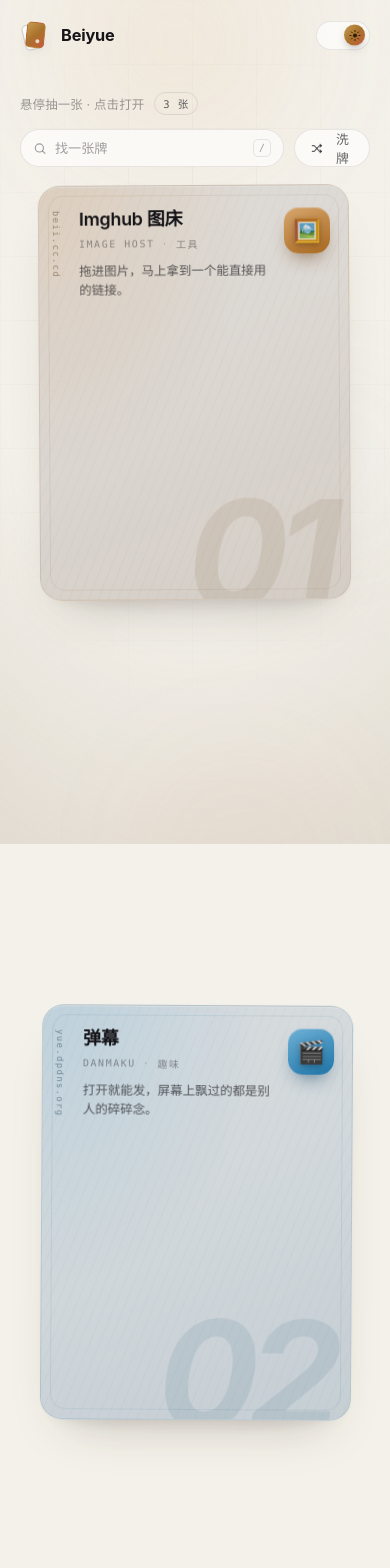
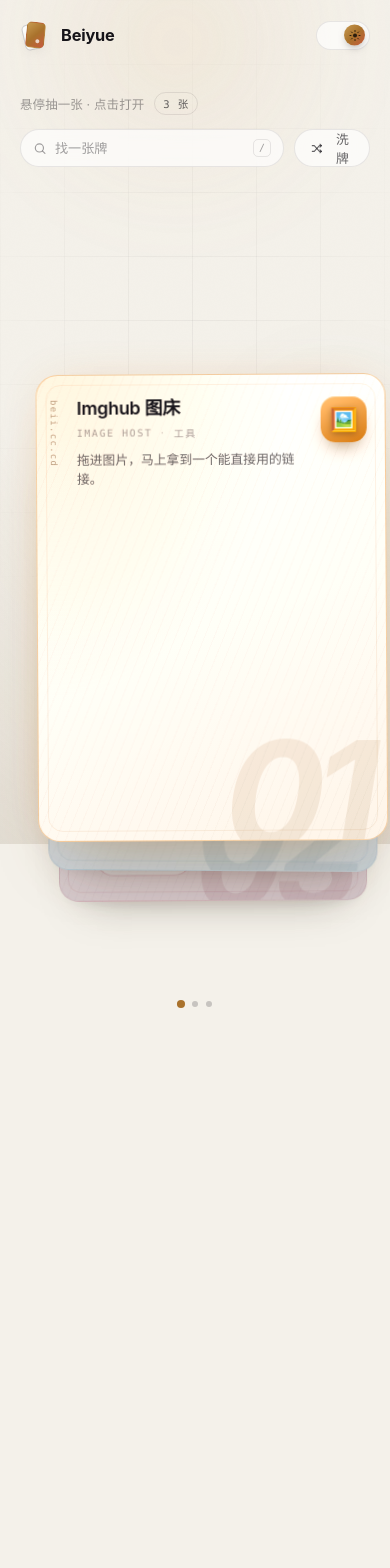
Before and after one commit to yinyiqu/beiyue-home, a Vue app: page / in a window 390 px wide. Shown: the top 1568 px of the page. Built offline with nearby package versions, Linux system fonts and the light colour scheme.

Commit message:
feat: rename image host to Imghub, add danmaku card, card lift effect

```diff
--- a/src/components/Deck.vue
+++ b/src/components/Deck.vue
@@ -1,56 +1,85 @@
 <script setup>
-import { onBeforeUnmount, onMounted, ref } from 'vue'
+import { computed, nextTick, onBeforeUnmount, onMounted, ref, watch } from 'vue'
 import DeckCard from './DeckCard.vue'
 
-defineProps({
+const props = defineProps({
   apps: { type: Array, default: () => [] },
   deal: { type: Number, default: 0 }
 })
 const emit = defineEmits(['clear'])
 
 const deckEl = ref(null)
+const stageEl = ref(null)
+const progress = ref(0)
+const count = computed(() => props.apps.length)
+
+/** 每一张牌占 80% 屏高，末尾再留一屏收尾 */
+const sectionHeight = computed(() => `${Math.max(1, count.value - 1) * 80 + 100}vh`)
+
 let raf = 0
 
-/** 滚动时只让「当前那张」突出：其余压暗 */
-function updateActive() {
-  const items = Array.from(deckEl.value?.querySelectorAll('.deck__item') || [])
-  if (!items.length) return
-  // 当前突出的，是最上面那张「已经升起」的牌：它的顶边一进入视口就算数
-  const vh = window.innerHeight
-  let active = 0
-  for (let i = 0; i < items.length; i++) {
-    if (items[i].getBoundingClientRect().top < vh * 0.9) active = i
-  }
-  items.forEach((el, i) => el.classList.toggle('is-active', i === active))
-  raf = 0
-}
-function onScroll() {
-  if (!raf) raf = requestAnimationFrame(updateActive)
+function clamp(v, min, max) {
+  return Math.min(max, Math.max(min, v))
 }
 
-onMounted(() => {
-  updateActive()
-  window.addEventListener('scroll', onScroll, { passive: true })
-  window.addEventListener('resize', onScroll)
-})
-onBeforeUnmount(() => {
-  window.removeEventListener('scroll', onScroll)
-  window.removeEventListener('resize', onScroll)
-  if (raf) cancelAnimationFrame(raf)
-})
+/** 滚动进度 → 每张牌的层叠位置（0 = 最前面那张） */
+function frame() {
+  raf = 0
+  const section = deckEl.value
+  if (!section) return
+  const vh = window.innerHeight
+  const step = vh * 0.8
+  const top = section.getBoundingClientRect().top + window.scrollY
+  const p = clamp((window.scrollY - top) / step, 0, Math.max(0, count.value - 1))
+  progress.value = p
 
-/** ↑↓ / ←→ 在牌堆里移动焦点，Enter 由链接自己处理 */
+  const items = Array.from(stageEl.value?.querySelectorAll('.deck__item') || [])
+  items.forEach((el, i) => {
+    const offset = i - p // 0 在最前；正数叠在后面；负数已经翻过去
+    let transform = ''
+    let opacity = 1
+
+    if (offset >= 0) {
+      // 后面的牌：略微缩小、向下错开，露出一条边；轮到它时自然向上归位
+      const d = Math.min(offset, 3)
+      transform = `translate3d(0, ${d * 44}px, 0) scale(${1 - d * 0.06})`
+      opacity = offset > 2.7 ? 0 : 1
+    } else {
+      // 翻过去的牌：加速向上飞走并淡出，把位置让给下一张
+      const t = Math.min(1, -offset)
+      const ease = 1 - Math.pow(1 - t, 3)
+      transform = `translate3d(0, ${-ease * 150}%, 0) rotate(${-ease * 9}deg) scale(${1 - ease * 0.08})`
+      opacity = Math.max(0, 1 - t * 1.15)
+    }
+
+    el.style.transform = transform
+    el.style.opacity = String(opacity)
+    el.style.zIndex = String(20 - i)
+    el.style.pointerEvents = offset > 0.5 ? 'none' : 'auto'
+    el.inert = offset > 0.5
+    el.classList.toggle('is-active', Math.abs(offset) < 0.6)
+  })
+}
+
+function onScroll() {
+  if (!raf) raf = requestAnimationFrame(frame)
+}
+
+function scrollToIndex(index) {
+  const section = deckEl.value
+  if (!section) return
+  const vh = window.innerHeight
+  const top = section.getBoundingClientRect().top + window.scrollY
+  window.scrollTo({ top: top + index * vh * 0.8, behavior: 'smooth' })
+}
+
 function moveFocus(step) {
-  const cards = Array.from(deckEl.value?.querySelectorAll('.card') || [])
+  const cards = Array.from(stageEl.value?.querySelectorAll('.card') || [])
   if (!cards.length) return
   const current = cards.indexOf(document.activeElement)
-  const next =
-    current === -1
-      ? step > 0
-        ? 0
-        : cards.length - 1
-      : Math.min(Math.max(current + step, 0), cards.length - 1)
-  cards[next]?.focus()
+  const next = current === -1 ? 0 : Math.min(Math.max(current + step, 0), cards.length - 1)
+  scrollToIndex(next)
+  window.setTimeout(() => cards[next]?.focus({ preventScroll: true }), 420)
 }
 
 function onKeydown(event) {
@@ -62,21 +91,48 @@
   } else if (key === 'ArrowUp' || key === 'ArrowLeft') {
     event.preventDefault()
     moveFocus(-1)
-  } else if (key === 'Home') {
-    event.preventDefault()
-    moveFocus(-999)
-  } else if (key === 'End') {
-    event.preventDefault()
-    moveFocus(999)
   }
 }
+
+// 搜索 / 洗牌后 DOM 重建，需要重新算一次层叠位置
+watch(
+  () => props.apps.map((a) => a.id).join('|') + '#' + props.deal,
+  () => nextTick(frame)
+)
+
+onMounted(() => {
+  frame()
+  window.addEventListener('scroll', onScroll, { passive: true })
+  window.addEventListener('resize', onScroll)
+})
+onBeforeUnmount(() => {
+  window.removeEventListener('scroll', onScroll)
+  window.removeEventListener('resize', onScroll)
+  if (raf) cancelAnimationFrame(raf)
+})
 </script>
 
 <template>
   <div class="deck-root">
-    <div v-if="apps.length" ref="deckEl" class="deck" @keydown="onKeydown">
-      <div v-for="(app, i) in apps" :key="`${app.id}-${deal}`" class="deck__item" :style="{ '--i': i }">
-        <DeckCard :app="app" :index="i" :is-last="i === apps.length - 1" />
+    <div v-if="apps.length" ref="deckEl" class="deck" :style="{ height: sectionHeight }">
+      <div ref="stageEl" class="deck__stage" @keydown="onKeydown">
+        <div
+          v-for="(app, i) in apps"
+          :key="`${app.id}-${deal}`"
+          class="deck__item"
+          :style="{ '--i': i }"
+        >
+          <DeckCard :app="app" :index="i" :is-last="i === apps.length - 1" />
+        </div>
+
+        <div class="deck__dots" aria-hidden="true">
+          <span
+            v-for="(app, i) in apps"
+            :key="app.id"
+            class="deck__dot"
+            :class="{ 'is-on': Math.round(progress) === i }"
+          />
+        </div>
       </div>
     </div>
 
@@ -92,24 +148,58 @@
 <style scoped>
 .deck-root {
   width: 100%;
-  max-width: 520px;
-  margin-inline: auto;
-  padding-inline: clamp(18px, 5vw, 28px);
+  --card-w: min(100%, 760px);
   --card-rw: 3;
   --card-rh: 4;
 }
 
 .deck {
-  display: flex;
-  flex-direction: column;
+  position: relative;
+  width: 100%;
 }
 
-/* 上下滑动时，牌一张接一张地压上来，只在顶部留一窄条 */
+/* 叠卡舞台：占满一屏、吸顶，所有牌叠在同一格里 */
+.deck__stage {
+  position: sticky;
+  top: 0;
+  height: 100vh;
+  display: grid;
+  place-items: center;
+  padding-inline: 18px;
+}
+
 .deck__item {
-  position: sticky;
-  top: calc(88px + var(--i, 0) * 20px);
-  z-index: calc(var(--i, 0) + 1);
-  margin-bottom: 48vh;
+  grid-area: 1 / 1;
+  width: var(--card-w);
+  transform-origin: 50% 50%;
+  will-change: transform, opacity;
+  transition: transform 120ms linear, opacity 120ms linear;
+}
+
+/* 舞台底部的页码点 */
+.deck__dots {
+  position: absolute;
+  left: 50%;
+  bottom: max(22px, env(safe-area-inset-bottom));
+  transform: translateX(-50%);
+  display: flex;
+  gap: 8px;
+  z-index: 60;
+  pointer-events: none;
+}
+
+.deck__dot {
+  width: 6px;
+  height: 6px;
+  border-radius: 50%;
+  background: var(--line-strong);
+  transition: background var(--dur-base) var(--ease-out),
+    transform var(--dur-base) var(--ease-spring);
+}
+
+.deck__dot.is-on {
+  background: var(--accent);
+  transform: scale(1.35);
 }
 
 .empty {
@@ -117,6 +207,8 @@
   flex-direction: column;
   align-items: center;
   gap: 8px;
+  margin-inline: auto;
+  max-width: 520px;
   padding: clamp(56px, 10vw, 96px) 24px;
   border: 1px dashed var(--line-strong);
   border-radius: var(--radius-card);
@@ -149,16 +241,22 @@
   background: var(--surface);
 }
 
+@media (max-width: 899.98px) {
+  .deck-root {
+    --card-w: min(calc(100vw - 40px), 520px);
+  }
+}
+
 @media (min-width: 900px) {
   .deck-root {
-    max-width: 720px;
-    padding-inline: 24px;
     --card-rw: 16;
     --card-rh: 9;
   }
+}
+
+@media (prefers-reduced-motion: reduce) {
   .deck__item {
-    top: calc(112px + var(--i, 0) * 26px);
-    margin-bottom: 44vh;
+    transition: none;
   }
 }
 </style>
--- a/src/styles/card.css
+++ b/src/styles/card.css
@@ -342,7 +342,7 @@
   filter: brightness(0.88) saturate(0.9);
 }
 
-/* ── 竖屏：比例收一点，序号小一点 ──────────────────────── */
+/* ── 竖屏：字号收一点 ──────────────────────────────────── */
 @media (max-width: 899.98px) {
   .card__corner {
     padding: 22px 18px 16px 40px;
@@ -352,6 +352,9 @@
   }
   .card__series {
     font-size: 150px;
+  }
+  .card__desc {
+    font-size: 0.8rem;
   }
 }
 
```
Also changed, not shown: 4 other files (tests, documents, lock files or other folders).
